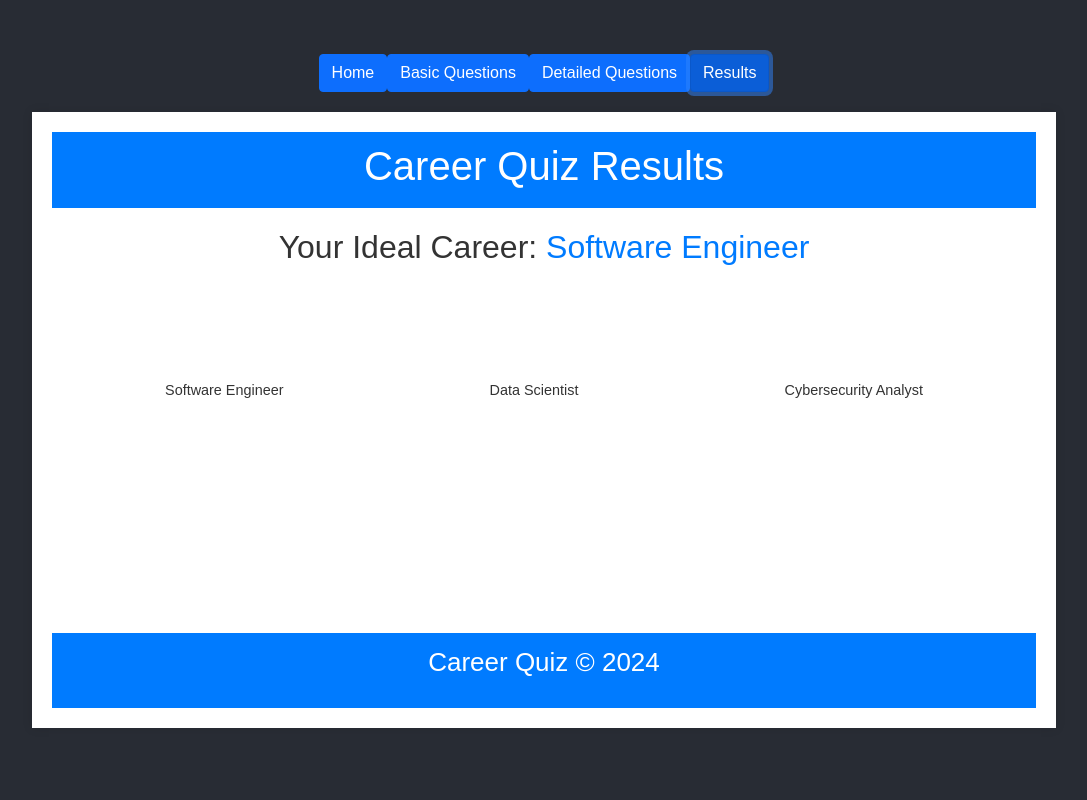
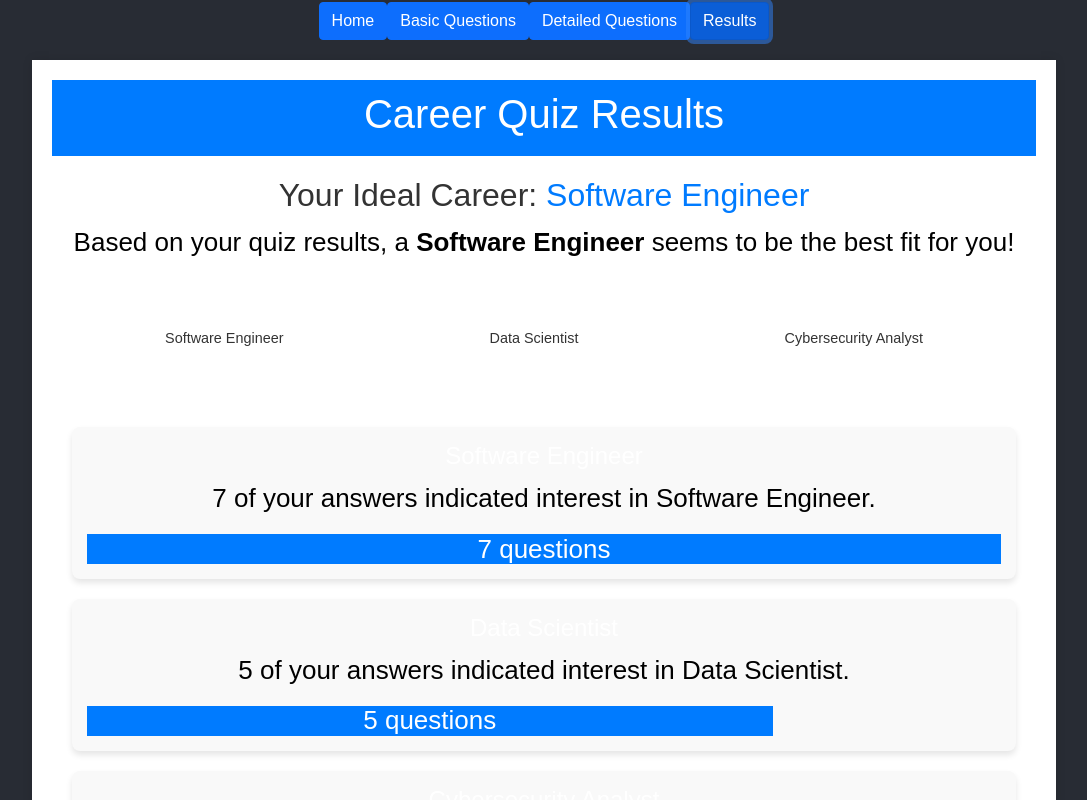
Before and after one commit to dstark12/starter_helpi, a React (Create React App) app: page / in a window 1280 px wide. Both pictures are taken after a click on the button "Results". Shown: the top 800 px of the page, without its empty margins (96-1183 px from the left). Built offline with nearby package versions, Linux system fonts and the light colour scheme.

Commit message:
results page fixing

```diff
--- a/src/results.css
+++ b/src/results.css
@@ -39,6 +39,15 @@ body {
   color: #007bff;
 }
 
+.career-section p {
+  color: #000;
+}
+
+/* Text color for why careers were chosen */
+.career-detail p {
+  color: #000; /* Black text for career explanation */
+}
+
 /* Graph section styling */
 .graph-section {
   margin-bottom: 20px;
@@ -64,6 +73,7 @@ body {
   justify-content: center;
   align-items: flex-end;
   position: relative;
+  transition: height 0.3s ease-in-out;  /* Smooth height change for bar graphs */
 }
 
 .bar-label {
@@ -77,10 +87,49 @@ body {
   color: #333;
 }
 
+/* Detailed graph section styling for each career */
+.detailed-graphs-section {
+  margin-bottom: 30px;
+}
+
+.career-detail {
+  margin-bottom: 20px;
+  padding: 15px;
+  background-color: #f9f9f9;
+  border-radius: 8px;
+  box-shadow: 0 4px 6px rgba(0, 0, 0, 0.1);
+}
+
+.career-detail h3 {
+  margin-bottom: 10px;
+  color: #007bff;
+}
+
+.detail-graph {
+  display: flex;
+  align-items: center;
+  margin-top: 10px;
+}
+
+.detail-bar {
+  background-color: #007bff;
+  height: 30px;
+  display: flex;
+  align-items: center;
+  justify-content: center;
+  color: white;
+  transition: width 0.3s ease-in-out;  /* Smooth width change for horizontal bars */
+}
+
+.detail-bar-label {
+  padding: 5px;
+}
+
 /* Alternatives section styling */
 .alternatives-section ul {
   list-style-type: disc;
   padding-left: 20px;
+  color:#000
 }
 
 /* Footer styling */
--- a/src/results.tsx
+++ b/src/results.tsx
@@ -69,13 +69,13 @@ import React from 'react';
 import './results.css';
 
 export const Results = () => {
-  // Defining example career data
+  // Example career data
   const mainCareer = "Software Engineer";
   const alternativeCareers = ["Data Scientist", "Cybersecurity Analyst", "Web Developer"];
   const graphData = [
-    { label: 'Software Engineer', score: 80 },
-    { label: 'Data Scientist', score: 65 },
-    { label: 'Cybersecurity Analyst', score: 50 },
+    { label: 'Software Engineer', score: 80, questions: 7 }, // 7 questions aligned with Software Engineer
+    { label: 'Data Scientist', score: 65, questions: 5 },    // 5 questions aligned with Data Scientist
+    { label: 'Cybersecurity Analyst', score: 50, questions: 4 } // 4 questions aligned with Cybersecurity Analyst
   ];
 
   return (
@@ -91,7 +91,7 @@ export const Results = () => {
           <p>Based on your quiz results, a <strong>{mainCareer}</strong> seems to be the best fit for you!</p>
         </section>
 
-        {/* Graph Section */}
+        {/* Quiz Score Breakdown Section */}
         <section className="graph-section">
           <h3>Quiz Score Breakdown</h3>
           <div className="graph">
@@ -110,9 +110,30 @@ export const Results = () => {
           </div>
         </section>
 
+        {/* Detailed Graphs for Each Career */}
+        <section className="detailed-graphs-section">
+          <h3>Why These Careers Were Chosen:</h3>
+          {graphData.map((data, index) => (
+            <div key={index} className="career-detail">
+              <h4>{data.label}</h4>
+              <p>{data.questions} of your answers indicated interest in {data.label}.</p>
+              <div className="detail-graph">
+                <div
+                  className="detail-bar"
+                  style={{ width: `${data.questions * 15}%` }} // Adjust bar width to better visualize number of questions
+                >
+                  <span className="detail-bar-label">{data.questions} questions</span>
+                </div>
+              </div>
+            </div>
+          ))}
+        </section>
+
         {/* Alternative Careers Section */}
         <section className="alternatives-section">
-          <h3>Alternative Career Options:</h3>
+          <h3>
+            co
+            Alternative Career Options:</h3>
           <ul>
             {alternativeCareers.map((career, index) => (
               <li key={index}>{career}</li>
```
Also changed, not shown: src/App.tsx (line endings or trailing spaces). Lines whose indentation alone changed are shown as unchanged.
